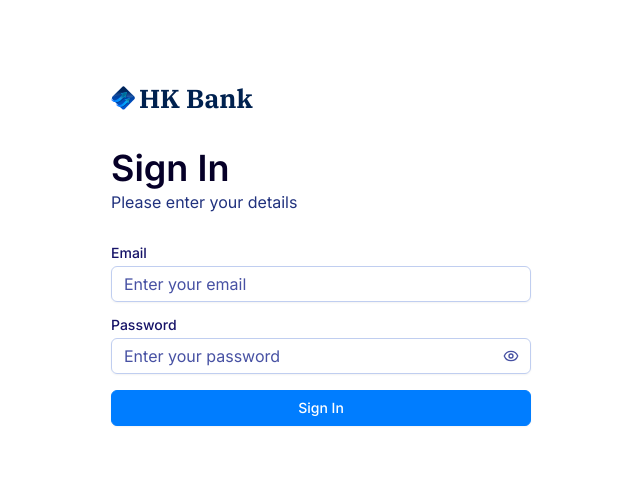
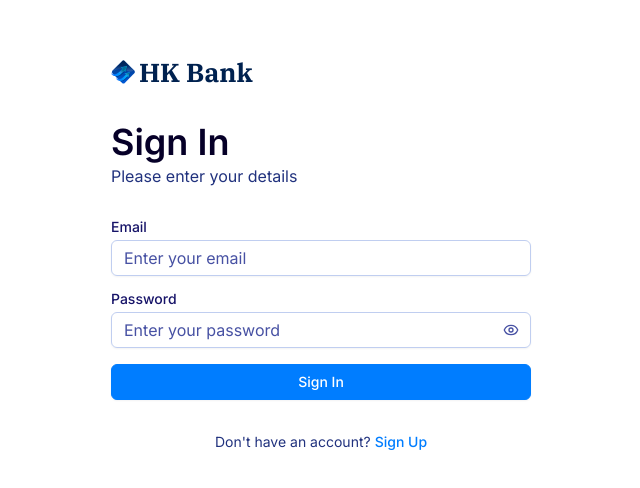
Before and after one commit to nhkhiemSWE/banking_app, a Next.js app: page /sign-in in a window 1280 px wide. Shown: the part 146-634 px from the top of the page, without its empty margins (319-959 px from the left). Built offline with nearby package versions, Linux system fonts and the light colour scheme.

Commit message:
Refactor AuthForm component to improve structure and readability; enhance form layout with footer links for account navigation

```diff
--- a/components/AuthForm.tsx
+++ b/components/AuthForm.tsx
@@ -2,20 +2,11 @@
 import Link from 'next/link'
 import Image from 'next/image'
 import { useState } from 'react'
-import { z } from "zod"
+import type { z } from "zod"
 import { zodResolver } from "@hookform/resolvers/zod"
 import { useForm } from "react-hook-form"
 import { Button } from "@/components/ui/button"
-import {
-  Form,
-  FormControl,
-  FormDescription,
-  FormField,
-  FormItem,
-  FormLabel,
-  FormMessage,
-} from "@/components/ui/form"
-import { Input } from "@/components/ui/input"
+import { Form } from "@/components/ui/form"
 import { AuthFormSchema } from '@/lib/utils'
 import CustomInput from './CustomInput'
 import { Loader2 } from 'lucide-react'
@@ -79,6 +70,7 @@
           {/*PlaidLink*/}
         </div>
         ) : (
+        <>
           <Form {...form}>
             <form onSubmit={form.handleSubmit(onSubmit)} className="flex flex-col gap-4">
               <CustomInput
@@ -94,6 +86,7 @@
                 label="Password"
                 placeholder="Enter your password"
               />
+              <div className="flex flex-col gap-4">
                 <Button className="form-btn cursor-pointer" type="submit" disabled={isLoading}>
                   {isLoading ? (
                     <>
@@ -103,12 +96,23 @@
                     type === 'sign-in' ? 'Sign In' : 'Sign Up'
                   )}
                 </Button>
+              </div>
             </form>
           </Form>
-        )
-      }
+          <footer className="flex justify-center gap-1">
+            <p className="text-14 font-normal text-gray-600">
+              {type === 'sign-in'
+              ? 'Don\'t have an account?'
+              : 'Already have an account?'}
+            </p>
+            <Link
+              href={type === 'sign-in' ? '/sign-up' : '/sign-in'} className="form-link">
+              {type === 'sign-in' ? 'Sign Up' : 'Sign In'}
+            </Link>
+          </footer>
+        </>
+      )}
     </section>
   )
 }
-
 export default AuthForm
```
Lines whose indentation alone changed are shown as unchanged.
